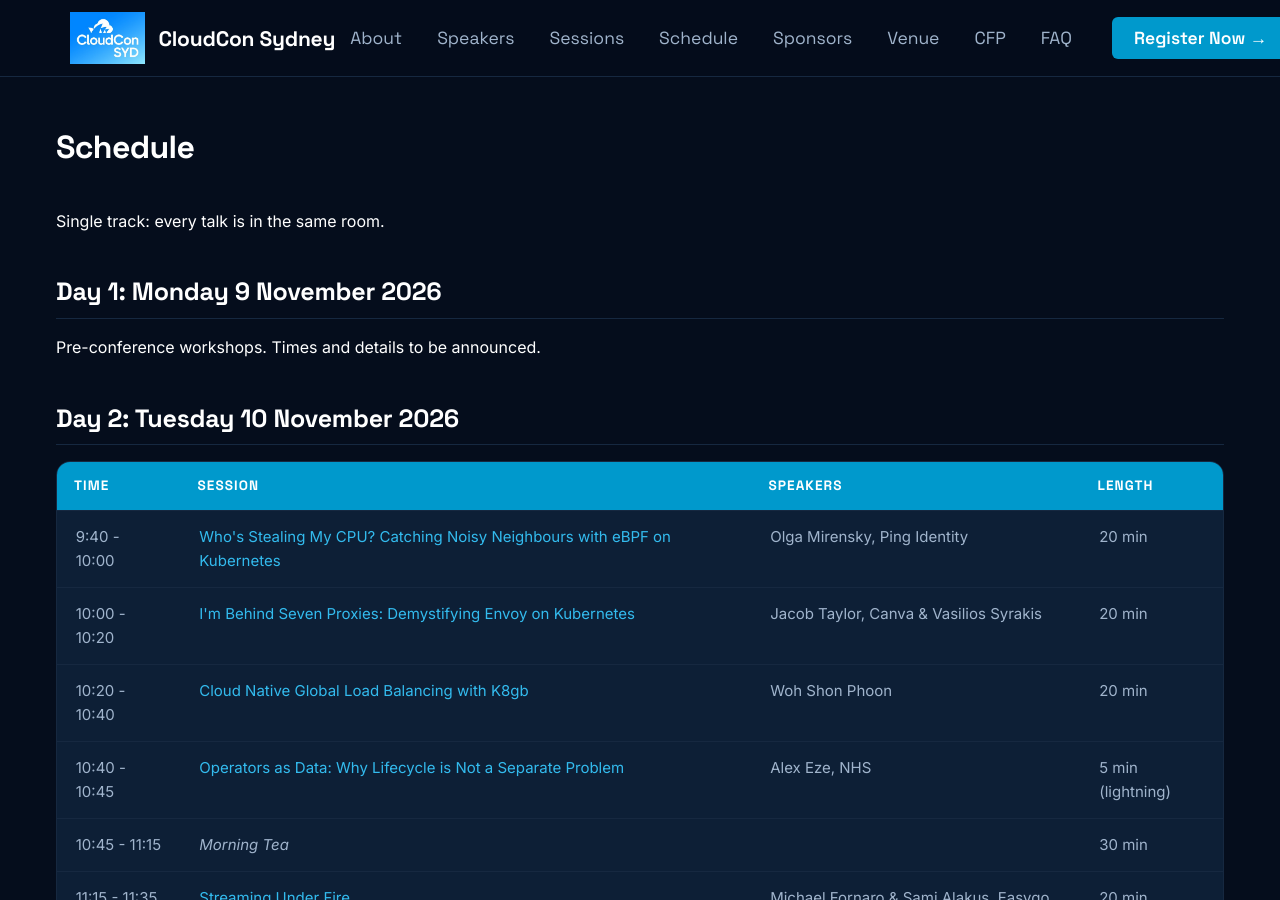
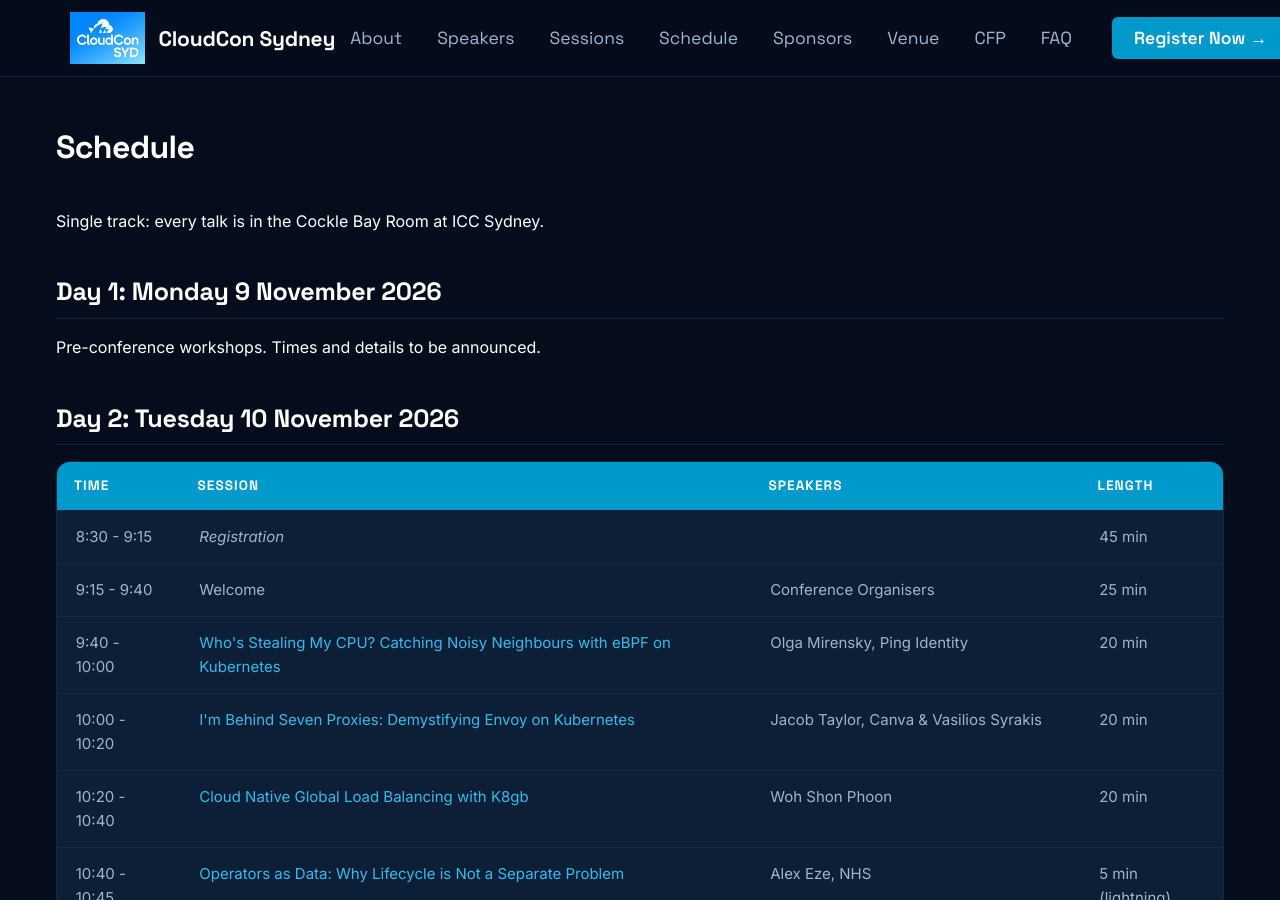
Before and after one commit to cloudconau/site, an MkDocs documentation site: the page built from docs/agenda.md, in a window 1280 px wide and 900 px high. Built offline with MkDocs 1.6.1 and Material for MkDocs 9.7.7, drawn with Linux system fonts in a browser that asks for light colours; some of the changed text lies outside the part shown.

Commit message:
feat: show registration, welcome and closing on the Day 2 schedule
Upstream's Day 2 schedule (#11) runs from the first talk to the last.
Add the bookends Rob confirmed: Registration 8:30-9:15, Welcome
9:15-9:40 and Prizes and Closing 4:05-4:30, on both the homepage and
agenda.md. Name the room (Cockle Bay Room, confirmed by Rob) in the
single-track note rather than adding a room column, since every
session is in it.

Co-Authored-By: Claude Opus 5.5 <noreply@anthropic.com>

```diff
--- a/docs/agenda.md
+++ b/docs/agenda.md
@@ -6,7 +6,7 @@ hide:
 
 # Schedule
 
-Single track: every talk is in the same room.
+Single track: every talk is in the Cockle Bay Room at ICC Sydney.
 
 ## Day 1: Monday 9 November 2026
 
@@ -16,6 +16,8 @@ Pre-conference workshops. Times and details to be announced.
 
 | Time | Session | Speakers | Length |
 |---|---|---|---|
+| 8:30 - 9:15 | *Registration* | | 45 min |
+| 9:15 - 9:40 | Welcome | Conference Organisers | 25 min |
 | 9:40 - 10:00 | [Who's Stealing My CPU? Catching Noisy Neighbours with eBPF on Kubernetes](abstracts/2026/OlgaMirensky.md) | Olga Mirensky, Ping Identity | 20 min |
 | 10:00 - 10:20 | [I'm Behind Seven Proxies: Demystifying Envoy on Kubernetes](abstracts/2026/JacobTaylorVasiliosSyrakis.md) | Jacob Taylor, Canva & Vasilios Syrakis | 20 min |
 | 10:20 - 10:40 | [Cloud Native Global Load Balancing with K8gb](abstracts/2026/WohShonPhoon.md) | Woh Shon Phoon | 20 min |
@@ -36,3 +38,4 @@ Pre-conference workshops. Times and details to be announced.
 | 3:20 - 3:40 | [Building Hybrid AI Systems: Edge Inferencing Meets Cloud Reasoning](abstracts/2026/ShengChenFrankFan.md) | Sheng Chen & Frank Fan, AWS | 20 min |
 | 3:40 - 4:00 | [When your circuit breaker backfires — outlier detection in Istio and Envoy](abstracts/2026/MitsuhiroShibuya.md) | Mitsuhiro Shibuya, Mercari | 20 min |
 | 4:00 - 4:05 | [Building a serverless airplane tracker](abstracts/2026/LizFongJones.md) | Liz Fong-Jones, Honeycomb.io | 5 min (lightning) |
+| 4:05 - 4:30 | Prizes and Closing | Conference Organisers | 25 min |
```
Also changed, not shown: docs/index.html (+25 -1 lines).
